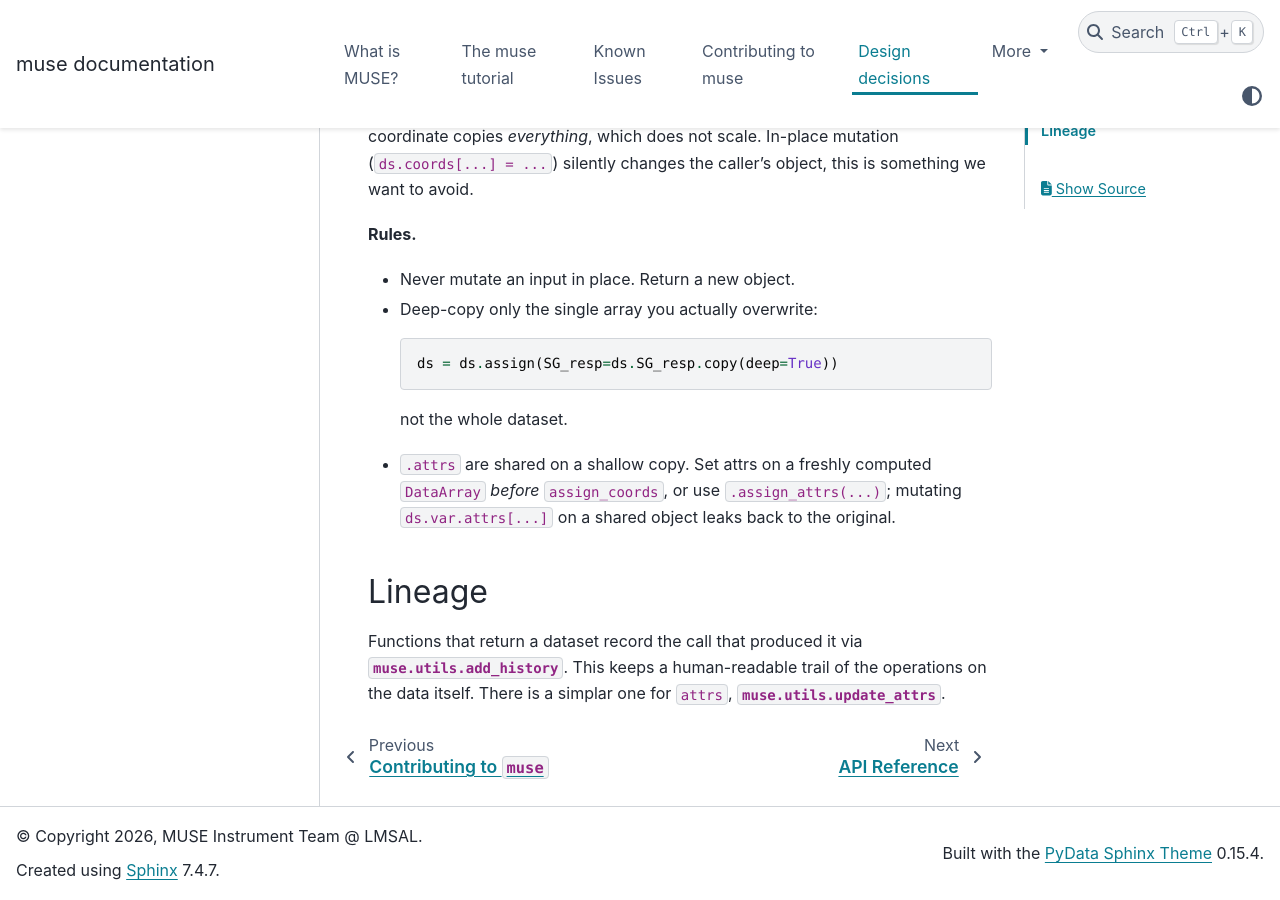
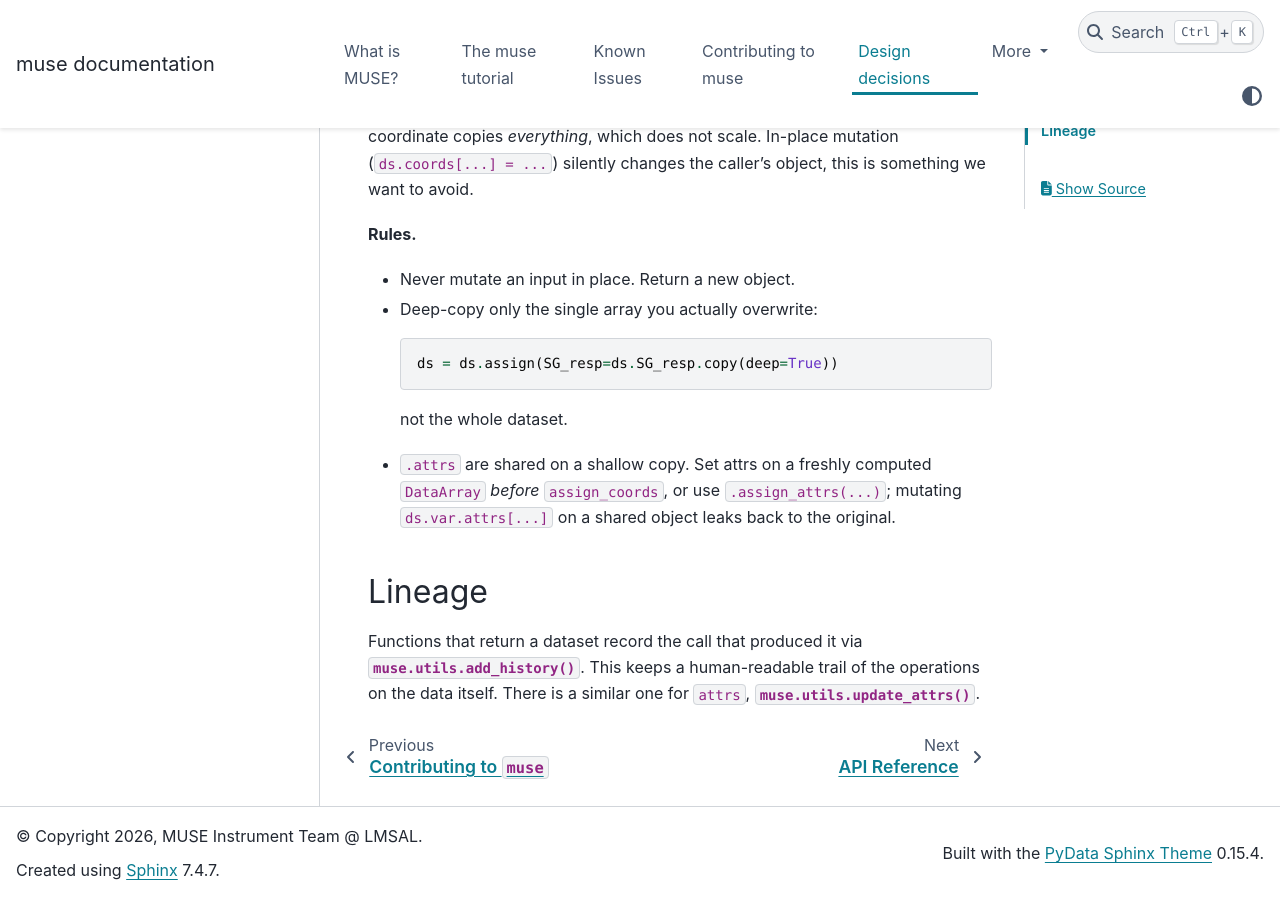
Before and after one commit to LM-SAL/muse, a Sphinx documentation site: the page built from docs/design.rst, in a window 1280 px wide and 900 px high, scrolled down 1290 px. Built offline with Sphinx 7.4.7 and the PyData theme 0.15.4, drawn with Linux system fonts in a browser that asks for light colours; pages that are not in the unit, such as notebooks, are missing from menus; the version number could not be read and is left out.

Commit message:
chore: add :func:

```diff
--- a/docs/design.rst
+++ b/docs/design.rst
@@ -57,6 +57,6 @@ Avoiding ``ds.copy(deep=True)`` to tweak one coordinate copies *everything*, whi
 Lineage
 =======
 
-Functions that return a dataset record the call that produced it via `muse.utils.add_history`.
+Functions that return a dataset record the call that produced it via :func:`muse.utils.add_history`.
 This keeps a human-readable trail of the operations on the data itself.
-There is a simplar one for ``attrs``, `muse.utils.update_attrs`.
+There is a similar one for ``attrs``, :func:`muse.utils.update_attrs`.
```
